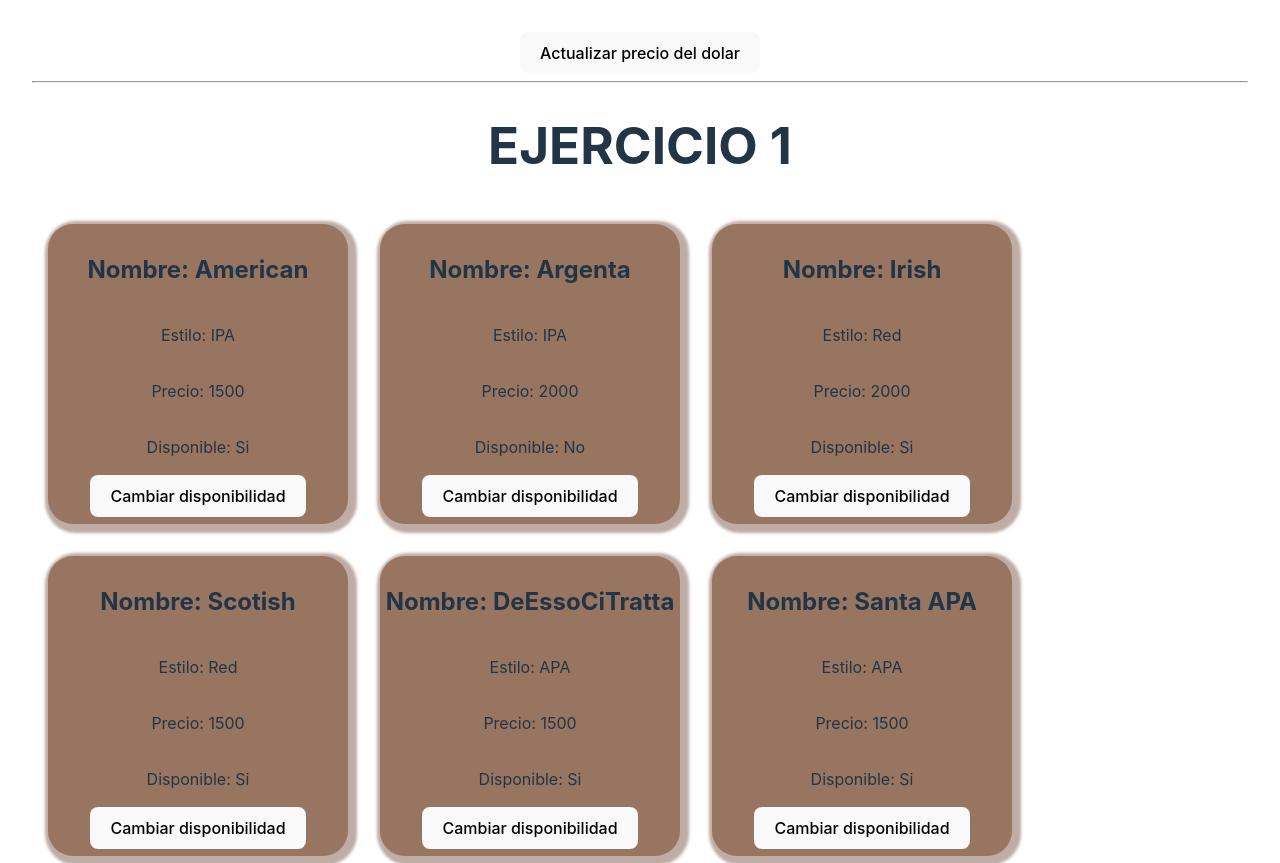
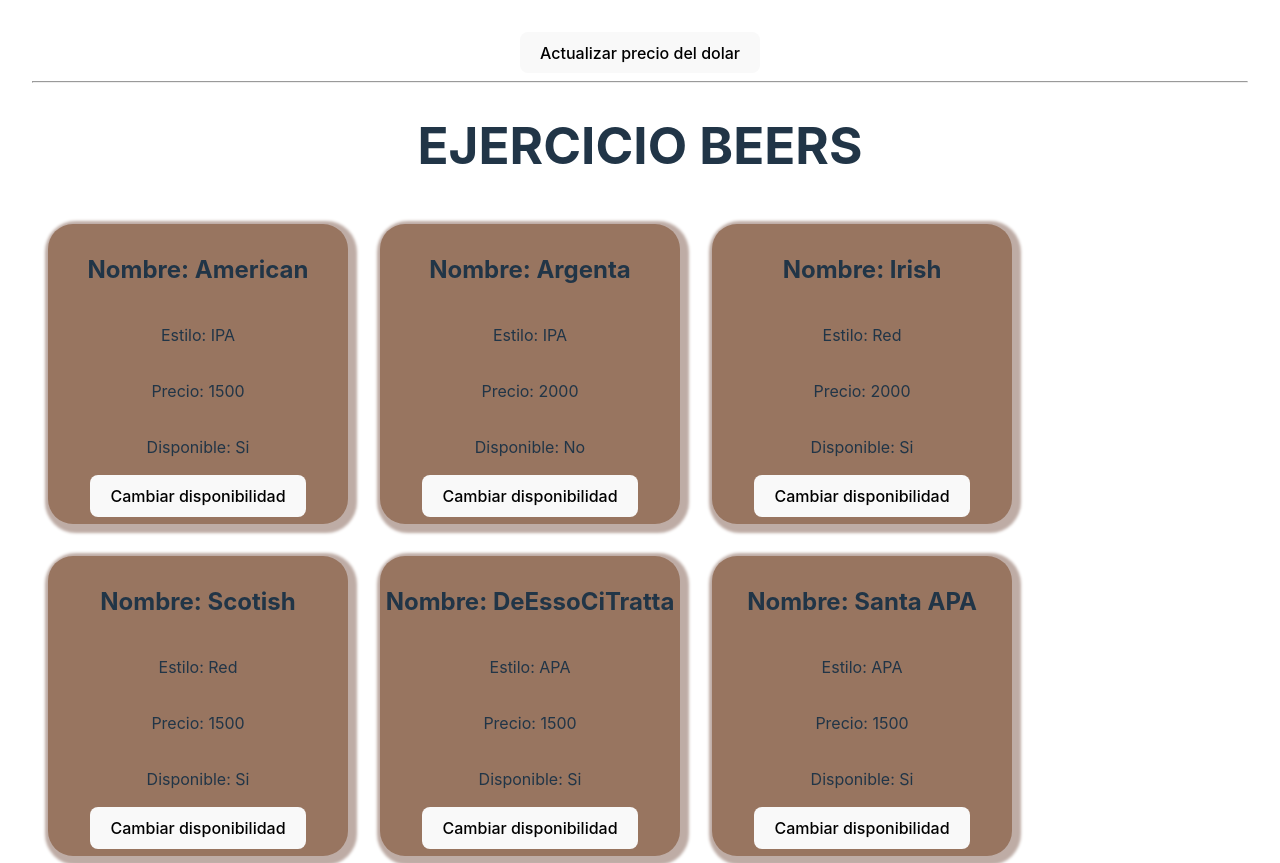
Before and after one commit to ninacnel/practicas-tn, a React (Vite) app: page / in a window 1280 px wide. Shown: the top 863 px of the page. Built offline with nearby package versions, Linux system fonts and the light colour scheme.

Commit message:
small fix

```diff
--- a/src/components/beers/Beers.jsx
+++ b/src/components/beers/Beers.jsx
@@ -17,7 +17,7 @@ const Beers = () => {
     }
 
     const changeDollarHandler = () => {
-        setChangeDollar((prevState)=>!prevState);
+        setChangeDollar((prevState) => !prevState);
     }
 
     const addBeerHandler = (newBeer) => {
@@ -26,14 +26,16 @@ const Beers = () => {
 
     return (
         <div>
-            <button type="button" className="btn btn-primary" onClick={changeDollarHandler}>{changeDollar ? 'Esconder': 'Actualizar precio del dolar' }</button>
-            {changeDollar && <ChangeDollar onDollarChange={setDollarHandler} dollar={dollar}/>}
-            <hr/>
-            <h1>EJERCICIO 1</h1>
+            <button type="button" className="btn btn-primary" onClick={changeDollarHandler}>
+                {changeDollar ? 'Esconder' : 'Actualizar precio del dolar'}
+            </button>
+            {changeDollar && <ChangeDollar onDollarChange={setDollarHandler} dollar={dollar} />}
+            <hr />
+            <h1>EJERCICIO BEERS</h1>
             <div className='beers'>
-            {beers.map((beer) =>
-                <BeerItem key={beer.id} id={beer.id} beerName={beer.beerName} beerStyle={beer.beerStyle} price={beer.price * dollar} available={beer.available} />
-            )}
+                {beers.map((beer) =>
+                    <BeerItem key={beer.id} id={beer.id} beerName={beer.beerName} beerStyle={beer.beerStyle} price={beer.price * dollar} available={beer.available} />
+                )}
             </div>
 
             <h1>EJERCICIO COUNT</h1>
@@ -41,10 +43,10 @@ const Beers = () => {
             <hr />
 
             <h1>EJERCICIO STYLES</h1>
-            <BeerStyles beers={beers}/>
+            <BeerStyles beers={beers} />
 
             <h1>EJERCICIO FORM</h1>
-            <NewBeer onAddBeer={addBeerHandler}/>
+            <NewBeer onAddBeer={addBeerHandler} />
         </div>
     )
 }
--- a/src/components/excercise-1/ChangeDollar.jsx
+++ b/src/components/excercise-1/ChangeDollar.jsx
@@ -1,7 +1,6 @@
 import PropTypes from 'prop-types';
 
 const ChangeDollar = ({ onDollarChange, dollar }) => {
-
     const ChangeDollarHandler = (event) => {
         onDollarChange(event.target.value);
     }
```
